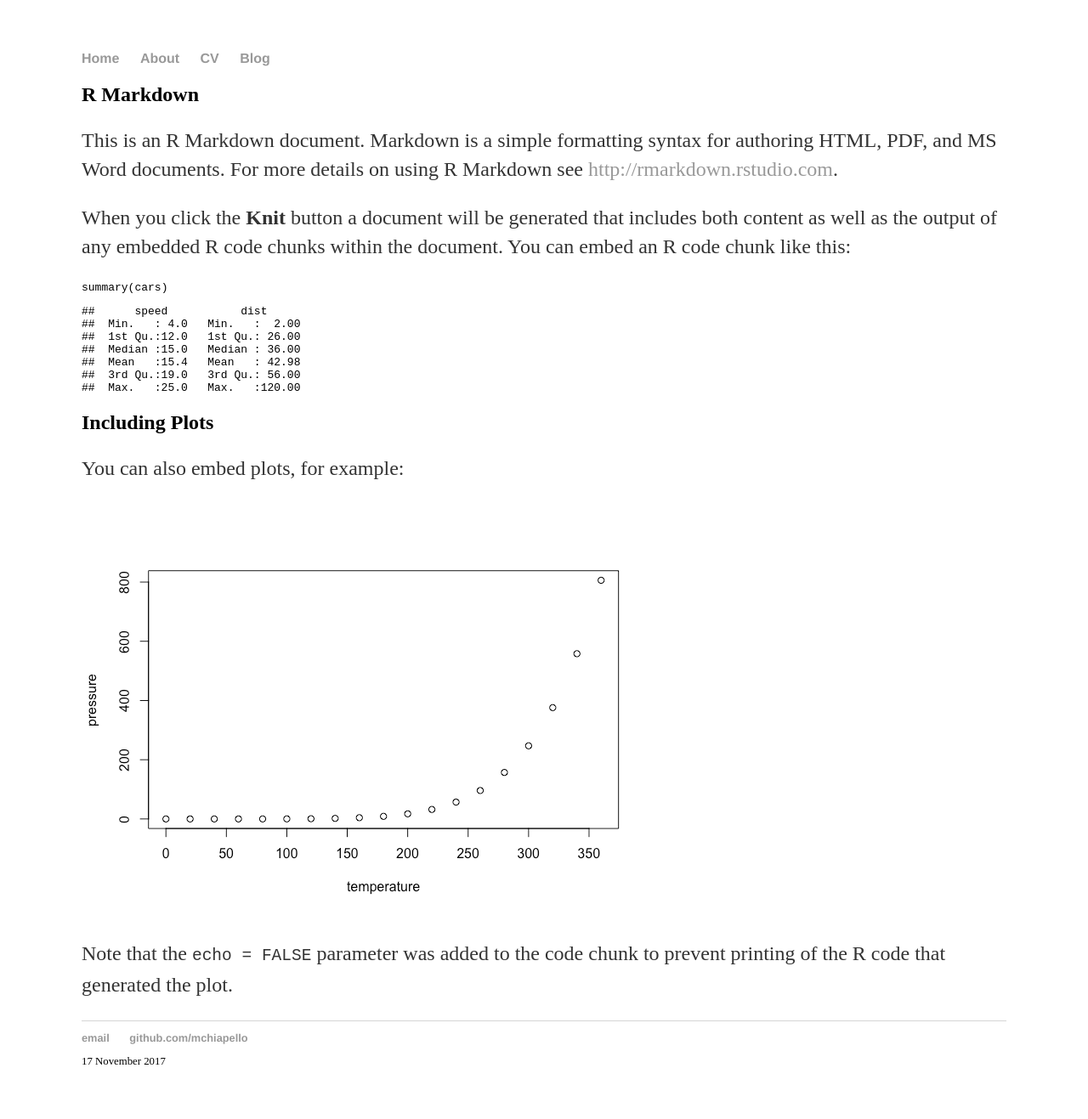
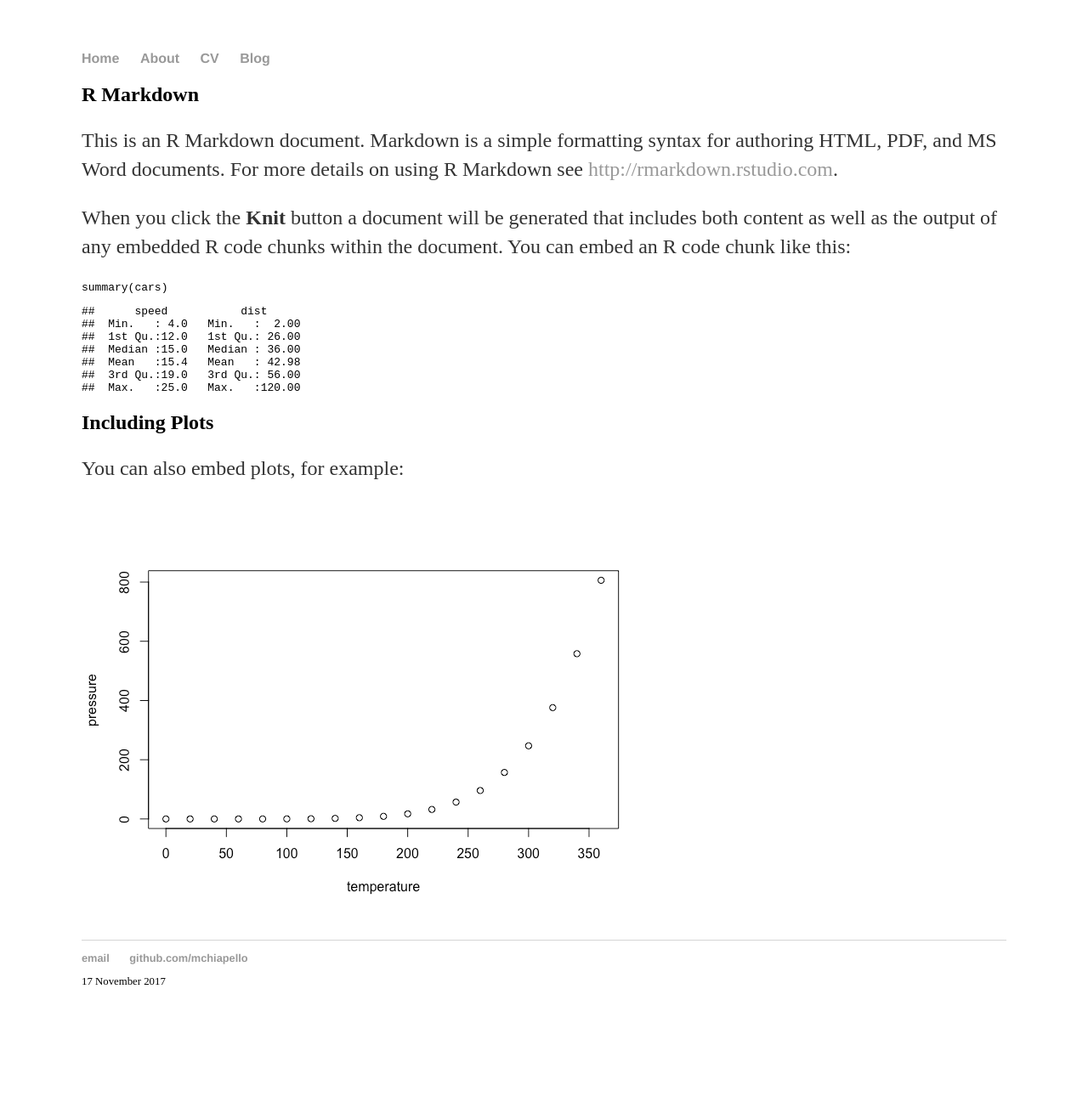
Before and after one commit to mchiapello/mchiapello.github.io, a Jekyll site: the page built from _posts/2017-11-16-fake-post.md, in a window 1280 px wide. Shown: the whole page at 85% size. Built offline with Jekyll 4.4.1, drawn with Linux system fonts in a browser that asks for light colours; our own code applies the rules of GitHub Pages for plain Markdown files; after the commit the page ends 1223 px from its top, so only the background shows below that.

Commit message:
Update post

```diff
--- a/_posts/2017-11-16-fake-post.md
+++ b/_posts/2017-11-16-fake-post.md
@@ -23,5 +23,3 @@ Including Plots
 You can also embed plots, for example:
 
 ![Image](/images/pressure-1.png)
-
-Note that the `echo = FALSE` parameter was added to the code chunk to prevent printing of the R code that generated the plot.
```
